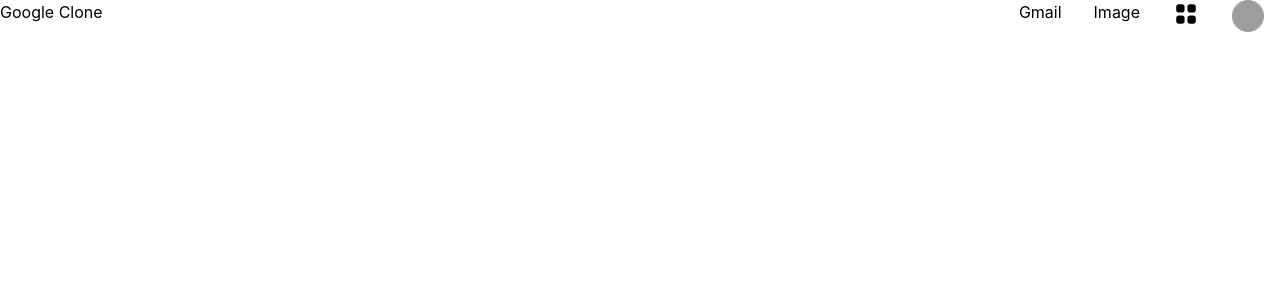
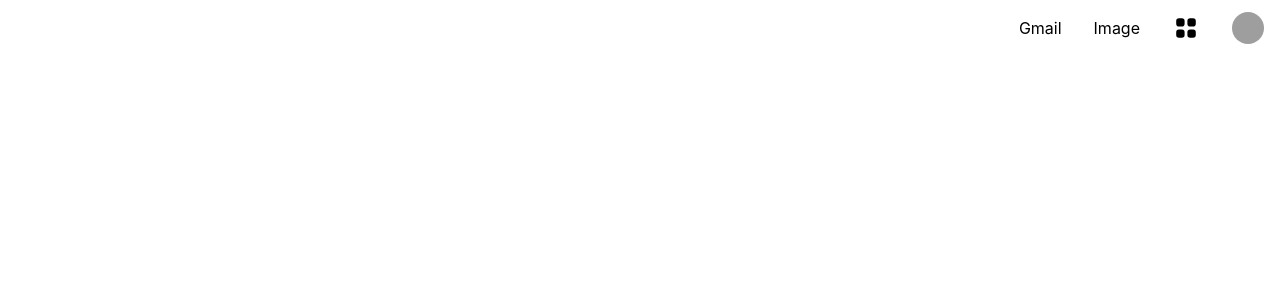
Before and after one commit to hasib-rashid/google-clone, a Next.js app: page / in a window 1280 px wide. Shown: the top 300 px of the page. Built offline with nearby package versions, Linux system fonts and the light colour scheme; grey boxes are pictures that could not be loaded.

Commit message:
📢Header Done

```diff
--- a/components/Header.tsx
+++ b/components/Header.tsx
@@ -4,15 +4,15 @@ import Avatar from './Avatar'
 
 const Header = () => {
     return (
-        <header className="flex justify-between">
+        <header className="flex justify-between h-7">
             {/* Header Left */}
-            <div className="">
-                <h1>Google Clone</h1>
+            <div className="select-none">
+                <h1 className="text-white">Google Clone</h1>
             </div>
 
             {/* Header Right */}
             <div>
-                <ul className="flex">
+                <ul className="flex justify-center items-center h-14">
                     <li className="mx-4">Gmail</li>
                     <li className="mx-4">Image</li>
                     <li className="mx-4"><ViewGridIcon className="w-7 rounded-full hover:bg-gray-100 cursor-pointer" /></li>
```
